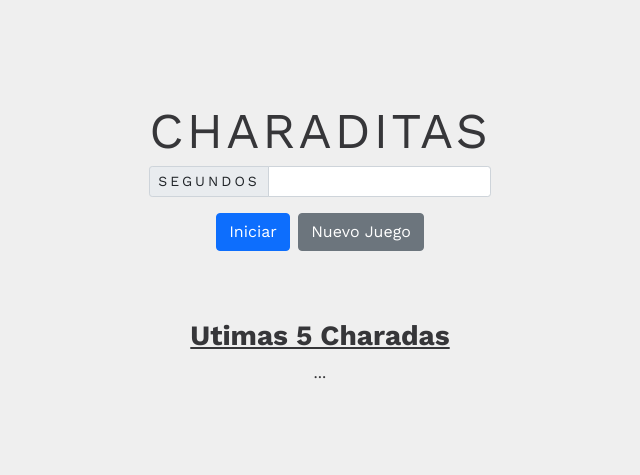
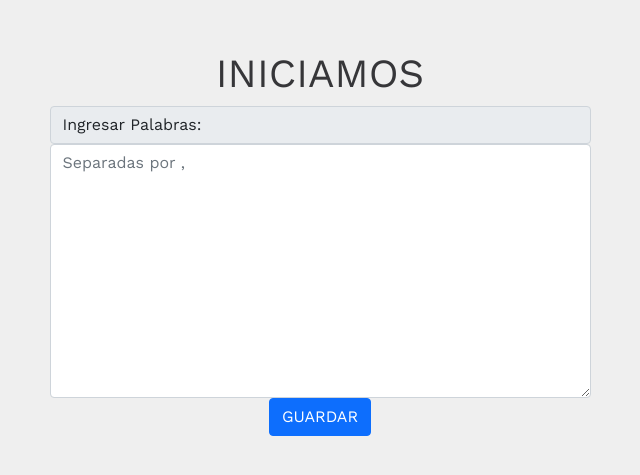
Before and after one commit to osaptm/juego-charadas, a plain HTML site: page index.html in a window 1280 px wide. Shown: the part 157-632 px from the top of the page, without its empty margins (320-960 px from the left). Drawn offline with nearby package versions, Linux system fonts and the light colour scheme.

Commit message:
Add palabras

```diff
--- a/index.html
+++ b/index.html
@@ -15,17 +15,26 @@
 <body>
 
 	<div class="portada" id="portada">
+		<div class="add_palabras" id="add_palabras">
+			<h1 class="logotipo">INICIAMOS</h1>
+			<span class="input-group-text" id="inputGroup-sizing-sm">Ingresar Palabras:</span>
+			<textarea cols="50" rows="10" class="form-control" id="input-palabras" placeholder="Separadas por ,"></textarea>
+			<button id="btn-add-palabras" class="btn btn-primary" onclick="guardaPalabras()">GUARDAR</button>
+		</div>
+
+		<div id="juego">
 			<div class="header">
 				<h1 class="logotipo">Charaditas</h1>
 
 				<div class="input-group input-group-sm mb-3">
 					<span class="input-group-text" id="inputGroup-sizing-sm">Segundos</span>
-				<input type="number" class="form-control" id="input-segundos" aria-label="Sizing example input" aria-describedby="inputGroup-sizing-sm">
+					<input type="number" class="form-control" id="input-segundos"  aria-describedby="inputGroup-sizing-sm">
 				</div>
 
 				<div>
 					<button id="btn-iniciar" class="btn btn-primary" onclick="iniciarCharada()">Iniciar</button>
-				<button id="btn-reset" class="btn btn-secondary" onclick="resetCharada()">Nuevo Juego</button>
+					<button id="btn-reset" class="btn btn-secondary" onclick="resetCharada()">NewGame</button>
+					<button id="btn-reset" class="btn btn-danger" onclick="resetPalabras()">ResetWords</button>
 				</div>
 			</div>
 
@@ -40,6 +49,8 @@
 				<div id="ultimasCharadas"></div>
 			</div>
 		</div>
+	</div>
+
 	<script src="js/countdown.js"></script>
 </body>
 </html>
--- a/js/countdown.js
+++ b/js/countdown.js
@@ -1,4 +1,4 @@
-const sonido = cargarSonido("audio_.mp3");
+const sonido = cargarSonido("_audio.mp3");
 
 function resetCharada(){
 	document.getElementById('btn-iniciar').style.display='inline';
@@ -11,11 +11,31 @@ function resetCharada(){
 }
 
 function palabraRandom(){
-	const arrayPalabras = ['Teddy del Aguila','Habia una vez un pollo','Dibu Martinez','Keiko','Gilberto Pescado','Aler Chivito','Flor Peje','Juanito Alisson','Pedrito Castillo','Shakira'];
+	const arrayFrases = JSON.parse(localStorage.getItem("arrayFrases") || "[]");
+	const arrayPalabras = [...arrayFrases];
 	const positionRandom = Math.floor(Math.random() * (arrayPalabras.length-1));
 	const palabra = arrayPalabras[positionRandom];
 	document.getElementById('palabraCharada').innerHTML=palabra;
 	return palabra;
+}
+
+function guardaPalabras(){
+	const palabras = document.getElementById('input-palabras').value;
+	if(palabras==='' || palabras===0) {alert('Ingresa Datos'); return;}
+	const array = palabras.split(',');
+	let array_final = [];
+	for (let index = 0; index < array.length; index++) {
+		array_final.push(array[index].trim());
+	}
+	localStorage.setItem("arrayFrases",JSON.stringify(array_final));
+	document.getElementById('juego').style.display = 'block';
+	document.getElementById('add_palabras').style.display = 'none';
+}
+
+function resetPalabras(){
+	localStorage.setItem("arrayFrases",JSON.stringify([]));
+	localStorage.setItem("arrayCharadas",JSON.stringify({}));
+	window.location.reload();
 }
 
 function agragarToStorage(palabra){
@@ -116,6 +136,12 @@ function cargarSonido(fuente) {
 };
 
 document.addEventListener("DOMContentLoaded",()=>{
+	const arrayFrases = JSON.parse(localStorage.getItem("arrayFrases") || "[]");
+	if(arrayFrases.length === 0){
+		document.getElementById('juego').style.display = 'none';
+	}else{
+		document.getElementById('add_palabras').style.display = 'none';
+	}
 	document.getElementById('palabraCharada').innerHTML="";
 	ultmasCharadas();
 })
```
Also changed, not shown: 2 other files. Lines whose indentation alone changed are shown as unchanged.
